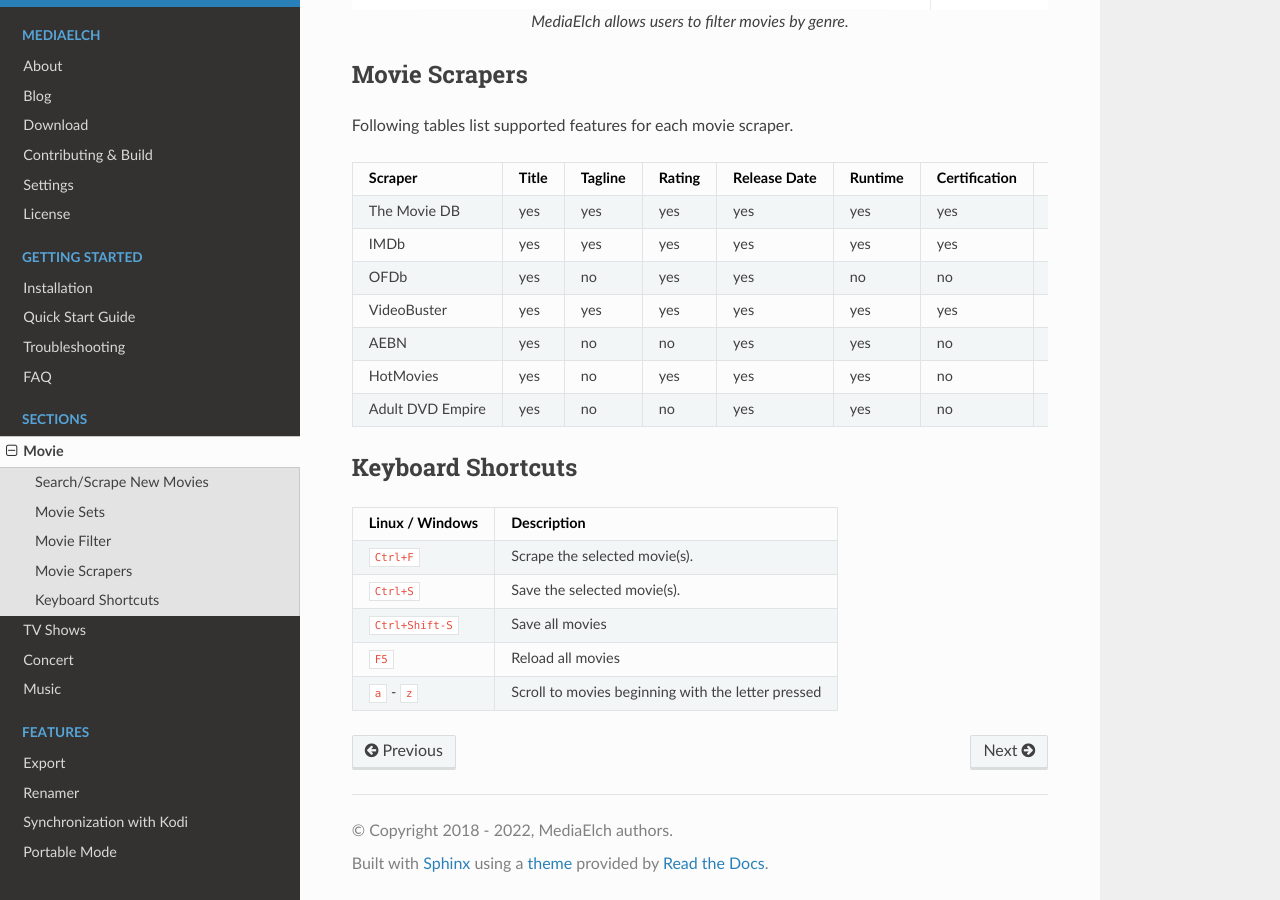
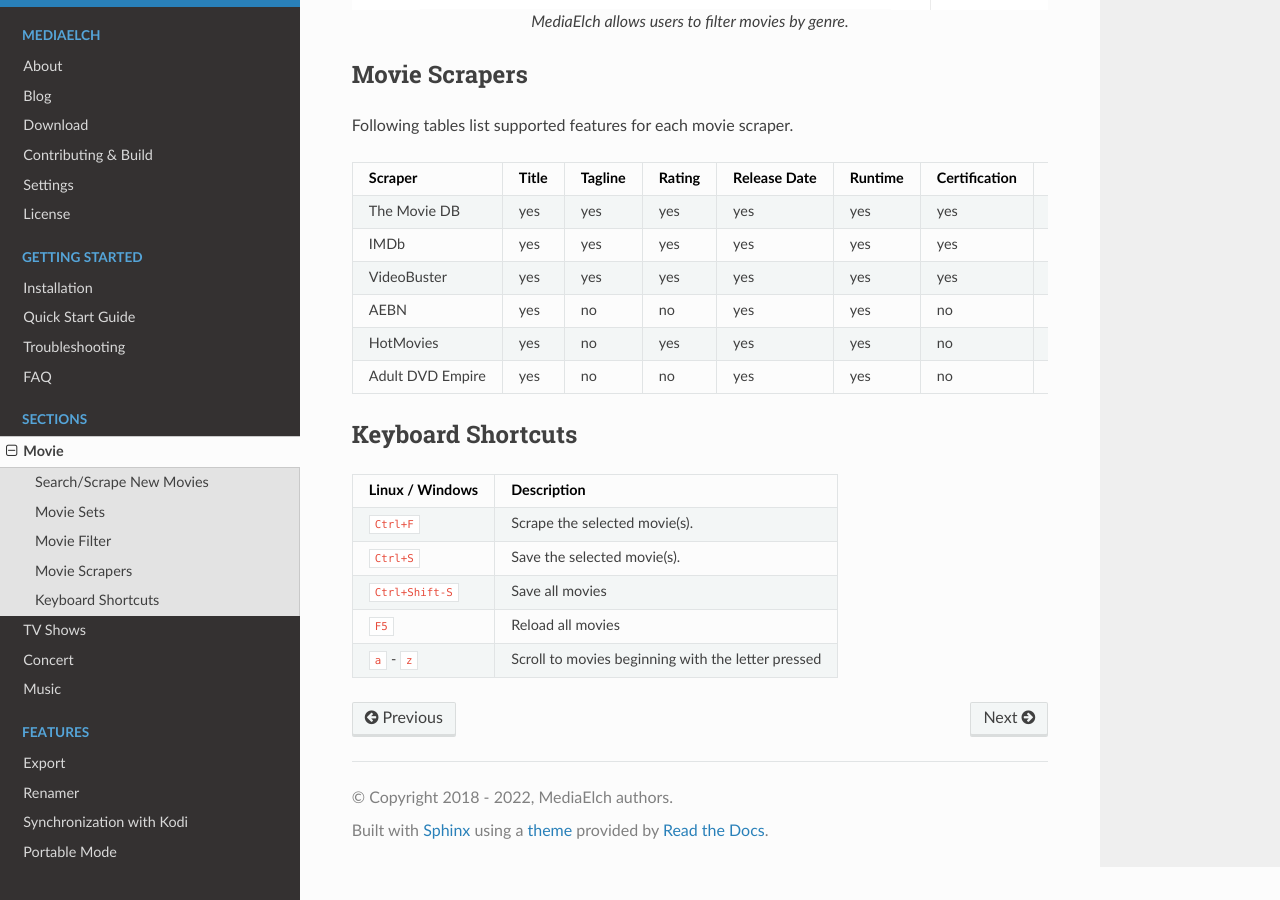
Before and after one commit to mediaelch/mediaelch-doc, a Sphinx documentation site: the page built from docs/source/movie/index.rst, in a window 1280 px wide and 900 px high, scrolled down 2472 px. Built offline with Sphinx 7.4.7 and the Read the Docs theme 2.0.0, drawn with Linux system fonts in a browser that asks for light colours; pages that are not in the unit, such as notebooks, are missing from menus.

Commit message:
[Scrapers] Remove mentions of OFDb

```diff
--- a/docs/source/about.rst
+++ b/docs/source/about.rst
@@ -15,7 +15,7 @@
 ==================
 
 Included are scrapers for The Movie DB, The TV DB, Videobuster,
-OFDb, IMDB and Fanart.tv (and also some adult content scrapers).
+IMDB and Fanart.tv (and also some adult content scrapers).
 The Movie DB is available in more than 20 languages.
 Music information is scraped from The Audio DB, All Music and Discogs.
 TV themes and trailers can also be downloaded.
--- a/docs/source/movie/index.rst
+++ b/docs/source/movie/index.rst
@@ -82,8 +82,6 @@
 +----------------------+-------+---------+--------+--------------+---------+---------------+---------+----------+--------+----------+--------+--------+---------+-----------+--------+----------+------+---------------+-----+------+-------+----------+--------+-------+
 | IMDb                 | yes   | yes     | yes    | yes          | yes     | yes           | no      | yes      | yes    | no       | yes    | yes    | yes     | yes       | yes    | yes      | yes  | no            | no  | no   | no    | no       | no     | no    |
 +----------------------+-------+---------+--------+--------------+---------+---------------+---------+----------+--------+----------+--------+--------+---------+-----------+--------+----------+------+---------------+-----+------+-------+----------+--------+-------+
-| OFDb                 | yes   | no      | yes    | yes          | no      | no            | no      | yes      | yes    | no       | yes    | yes    | no      | yes       | no     | no       | no   | no            | no  | no   | no    | no       | no     | no    |
-+----------------------+-------+---------+--------+--------------+---------+---------------+---------+----------+--------+----------+--------+--------+---------+-----------+--------+----------+------+---------------+-----+------+-------+----------+--------+-------+
 | VideoBuster          | yes   | yes     | yes    | yes          | yes     | yes           | no      | yes      | yes    | yes      | yes    | yes    | yes     | yes       | no     | yes      | yes  | no            | no  | no   | no    | no       | no     | no    |
 +----------------------+-------+---------+--------+--------------+---------+---------------+---------+----------+--------+----------+--------+--------+---------+-----------+--------+----------+------+---------------+-----+------+-------+----------+--------+-------+
 | AEBN                 | yes   | no      | no     | yes          | yes     | no            | no      | yes      | yes    | no       | yes    | yes    | yes     | no        | no     | yes      | yes  | no            | yes | no   | no    | no       | no     | no    |
```
